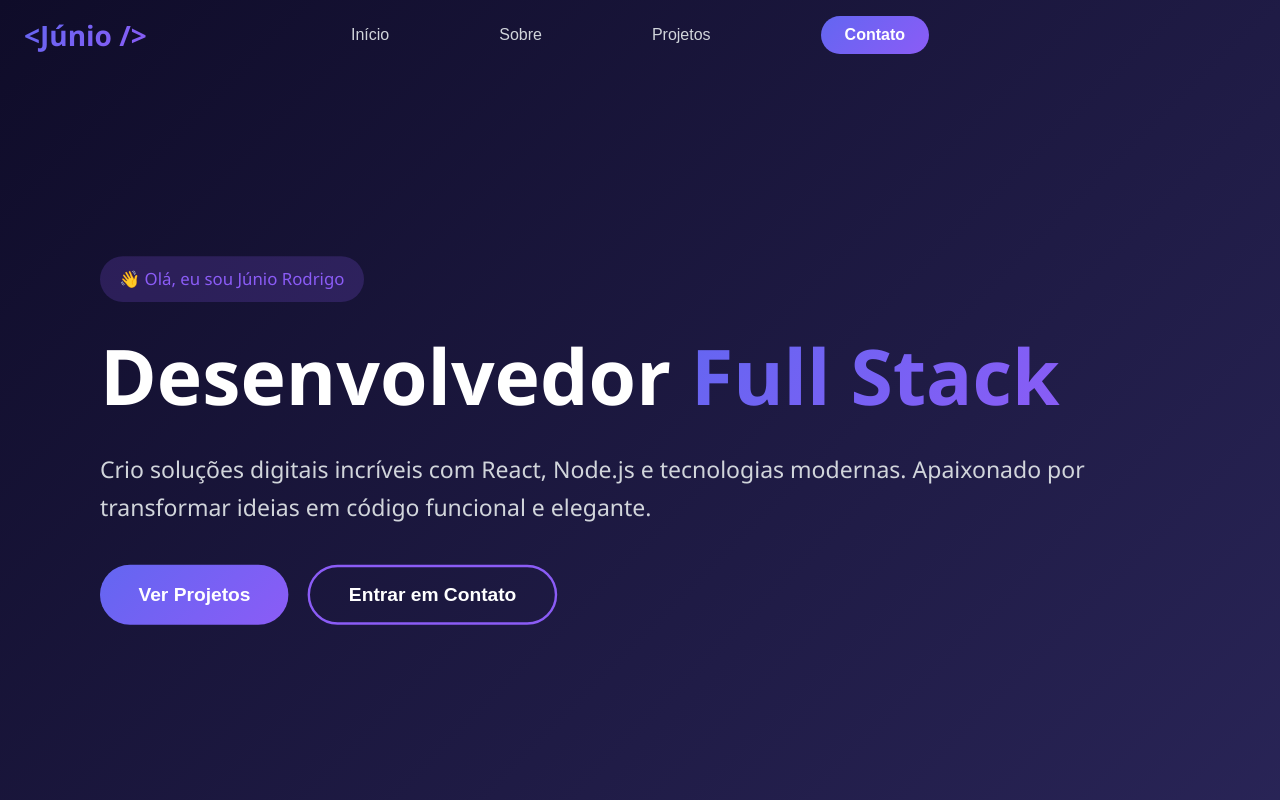
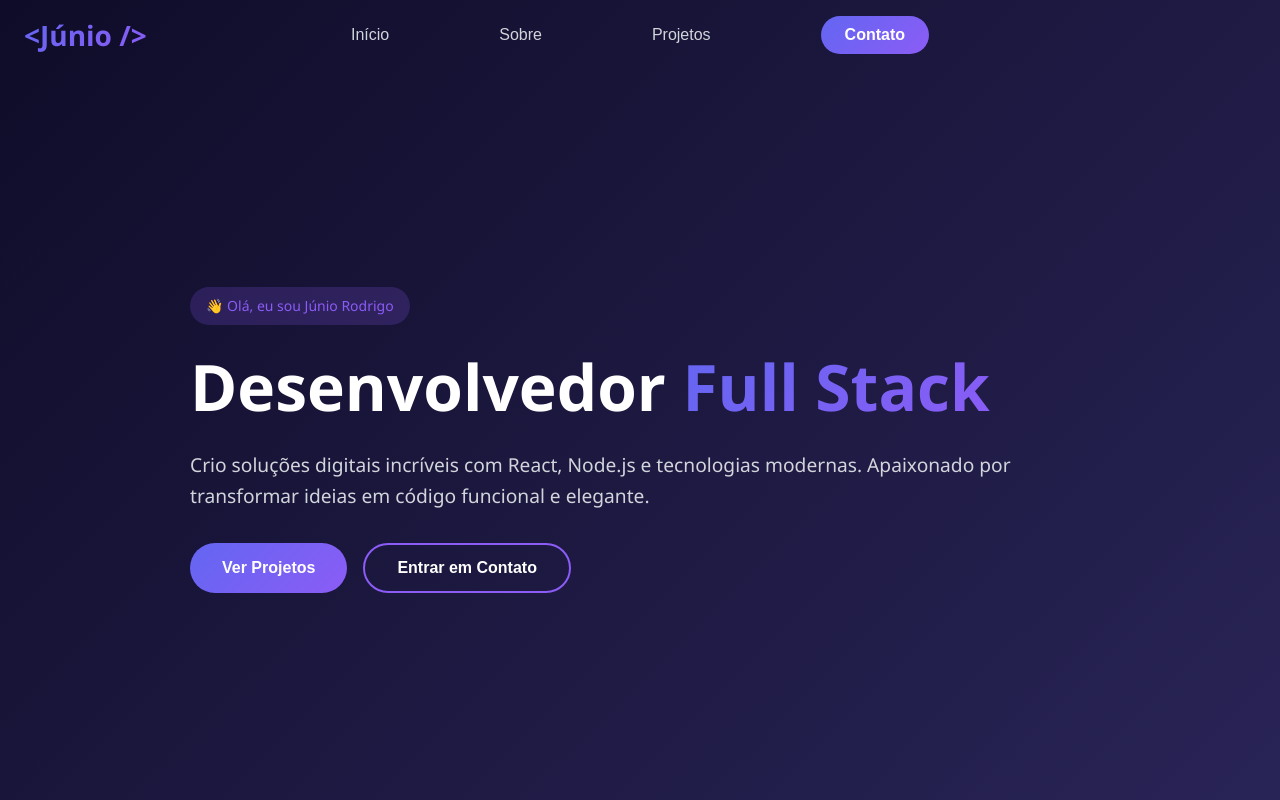
Before and after one commit to Junio-Rodr1go/Portfolio, a React (Vite) app: page / in a window 1280 px wide. Shown: the top 800 px of the page. Built offline with nearby package versions, Linux system fonts and the light colour scheme.

Commit message:
remove scale bug

```diff
--- a/src/components/Hero.jsx
+++ b/src/components/Hero.jsx
@@ -19,7 +19,6 @@ const Hero = () => {
     },
     container: {
       maxWidth: '900px',
-      transform: 'scale(1.2)',
     },
     badge: {
       display: 'inline-block',
```
